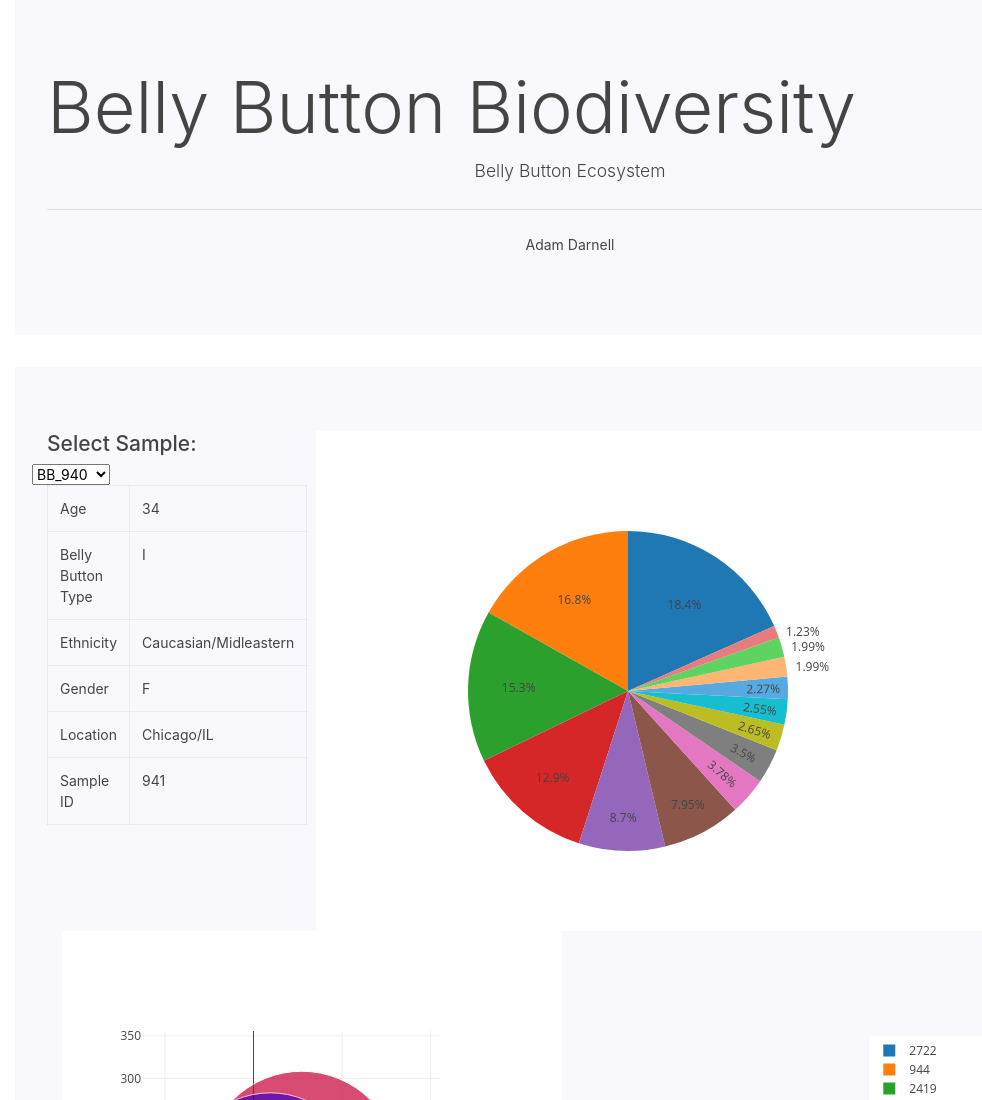
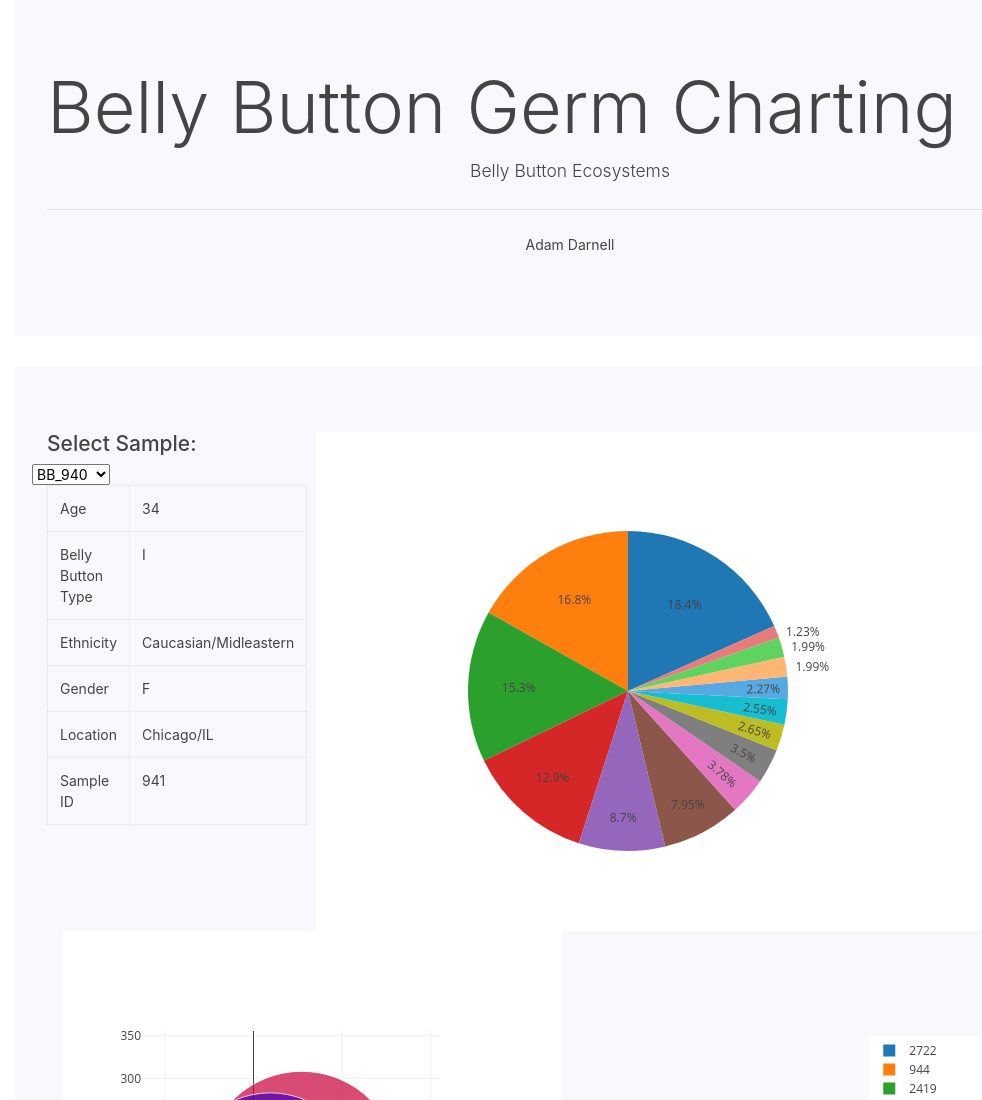
Before and after one commit to adamldarnell/python-challenge, a website: page Belly Germ HW/index.html in a window 1280 px wide. Shown: the top 1100 px of the page, without its empty margins (70-1052 px from the left). Drawn offline with Linux system fonts and the light colour scheme.

```diff
--- a/Belly Germ HW/index.html
+++ b/Belly Germ HW/index.html
@@ -15,9 +15,9 @@
 
                 <div class="span6" style="float: none; margin: 0 auto;">
                     <div class="jumbotron">
-                        <h5 class="display-3">Belly Button Biodiversity</h5>
+                        <h5 class="display-3">Belly Button Germ Charting</h5>
                         <p class="lead">
-                            Belly Button Ecosystem
+                            Belly Button Ecosystems
                         </p>
                         <hr class="my-4">
                         <p>Adam Darnell</p>
```
